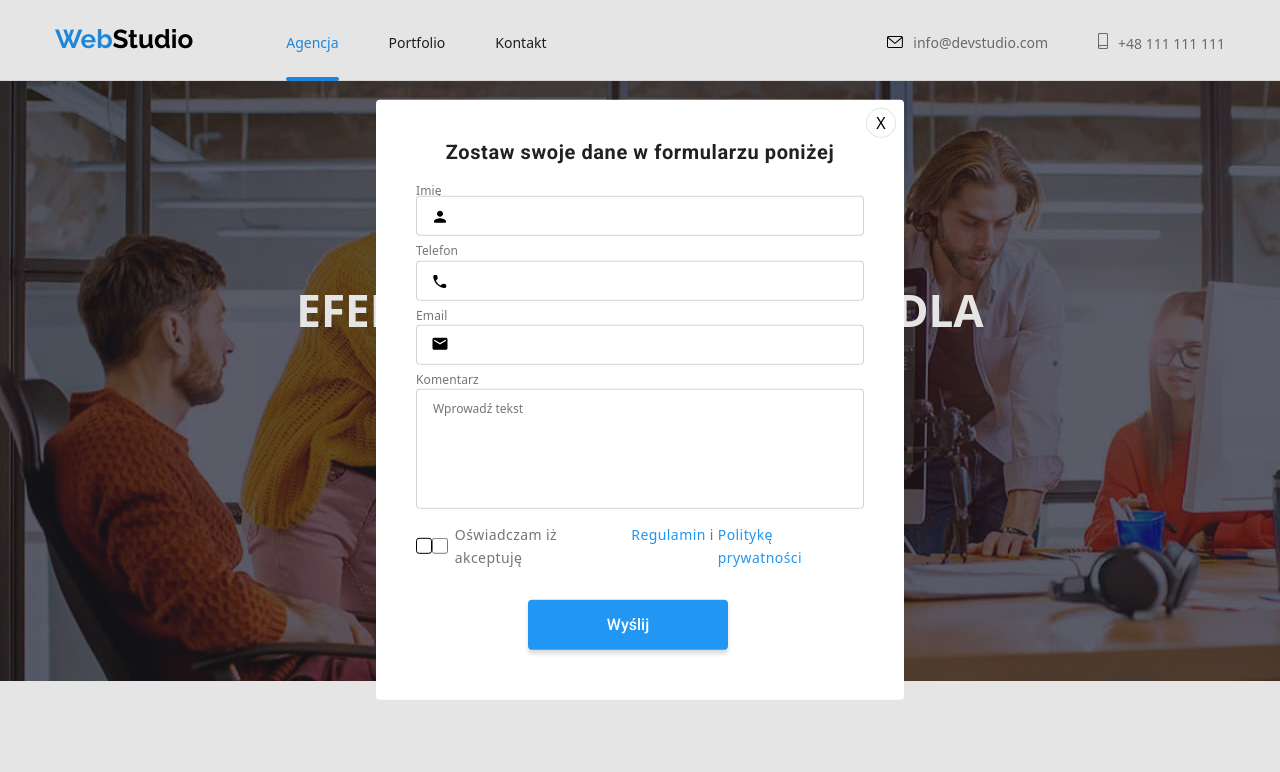
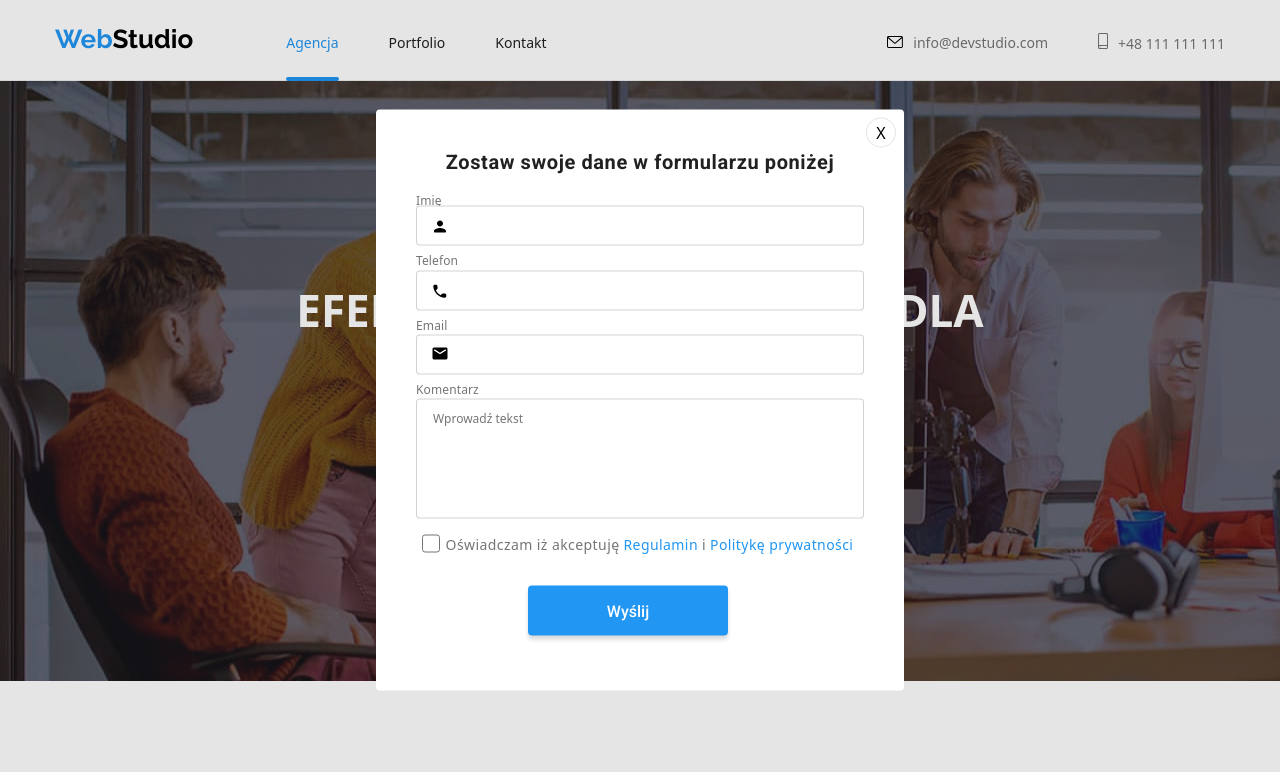
Before and after one commit to Krzysi3kJezierski/goit-markup-hw-06, a plain HTML site: page index.html in a window 1280 px wide. Both pictures are taken after a click on the button "Zamów usługę". Shown: the top 772 px of the page. Drawn offline with Linux system fonts and the light colour scheme.

Commit message:
poprawiony checkbox

```diff
--- a/css/style.css
+++ b/css/style.css
@@ -632,7 +632,7 @@ img {
     background-color: rgba(0, 0, 0, 0.1);
     opacity: 100%;
     transition: opacity 250ms linear;
-    visibility 250ms linear;
+
 }
 
 .modal {
@@ -780,23 +780,24 @@ img {
 }
 
 .label-terms::before {
-    display: block;
+    display: inline-block;
     content: "";
     width: 16px;
     height: 16px;
-    border: 1px solid var(--black);
-    border-radius: 3px;
-    transition: transform 0.5s;
-    background-repeat: no-repeat;
-    background-size: auto 100%;
-    background-position: center;
-
+    outline: 1px solid var(--darkgrey);
+    border-radius: 2px;
 
 }
 
-.input:checked+.label-terms::before {
-    border: none;
+.checkbox-hidden:checked+.label-terms::before {
+    background-color: var(--blue);
+    border: 1px solid var(--blue);
     background-image: url(../images/Vector.svg);
+    background-repeat: no-repeat;
+    background-position: center;
+    border-radius: 3px;
+    outline: 1px solid var(--white);
+
 }
 
 .terms-link:hover,
@@ -861,3 +862,14 @@ img {
     visibility: hidden;
     transition: opacity 250ms linear, visibility 250ms linear;
 }
+
+.checkbox-hidden {
+    position: absolute !important;
+    clip: rect(1px 1px 1px 1px);
+    clip: rect(1px, 1px, 1px, 1px);
+    padding: 0 !important;
+    border: 0 !important;
+    height: 1px !important;
+    width: 1px !important;
+    overflow: hidden;
+}
--- a/index.html
+++ b/index.html
@@ -620,7 +620,6 @@
                 ></textarea>
               </label>
 
-              <label class="label-terms" for="checkbox">
               <input
                 type="checkbox"
                 name="terms"
@@ -630,11 +629,13 @@
                 unchecked
                 required
               />
+              <label class="label-terms" for="checkbox">
                 <p class="terms">
                   Oświadczam iż akceptuję <a class="terms-link">Regulamin</a> i
                   <a class="terms-link">Politykę prywatności</a>
                 </p>
               </label>
+
               <button type="submit" class="button-active-portfolio form-button">
                 Wyślij
               </button>
```
Lines whose indentation alone changed are shown as unchanged.
